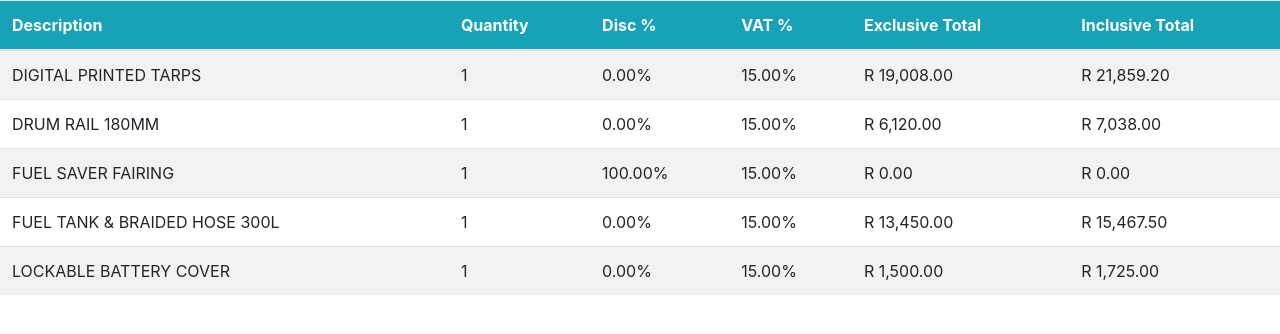
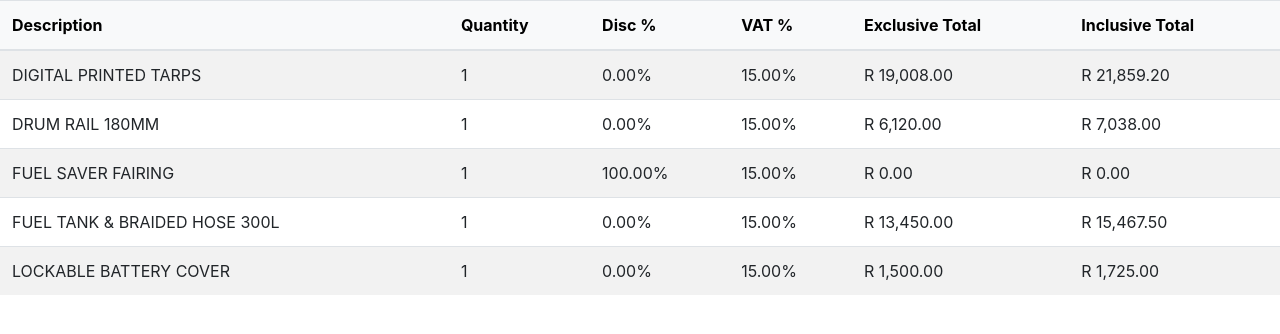
Before and after one commit to IthembaTB/Quote, a plain HTML site: page mytable.html in a window 1280 px wide. Drawn offline with nearby package versions, Linux system fonts and the light colour scheme.

Commit message:
Update mytable.html

```diff
--- a/mytable.html
+++ b/mytable.html
@@ -15,14 +15,14 @@
 <body>
 
 <table class="table table-striped">
-    <thead class="bg-info">
+    <thead class="bg-light">
         <tr>
-            <th>Description</th>
-            <th>Quantity</th>
-            <th>Disc %</th>
-            <th>VAT %</th>
-            <th>Exclusive Total</th>
-            <th>Inclusive Total</th>
+            <th style="color: black;">Description</th>
+            <th style="color: black;">Quantity</th>
+            <th style="color: black;">Disc %</th>
+            <th style="color: black;">VAT %</th>
+            <th style="color: black;">Exclusive Total</th>
+            <th style="color: black;">Inclusive Total</th>
         </tr>
     </thead>
     <tbody id="myTable"></tbody>
```
